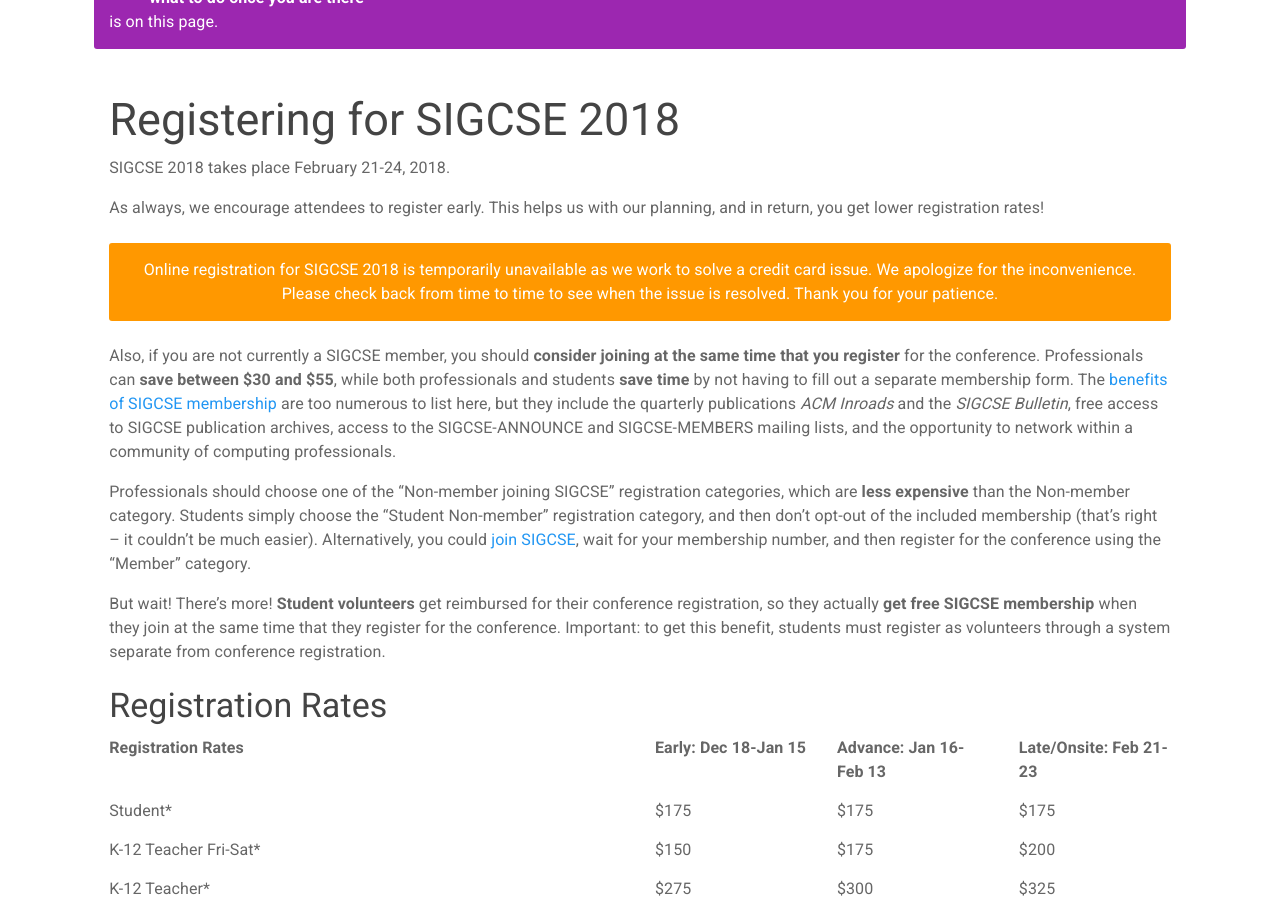
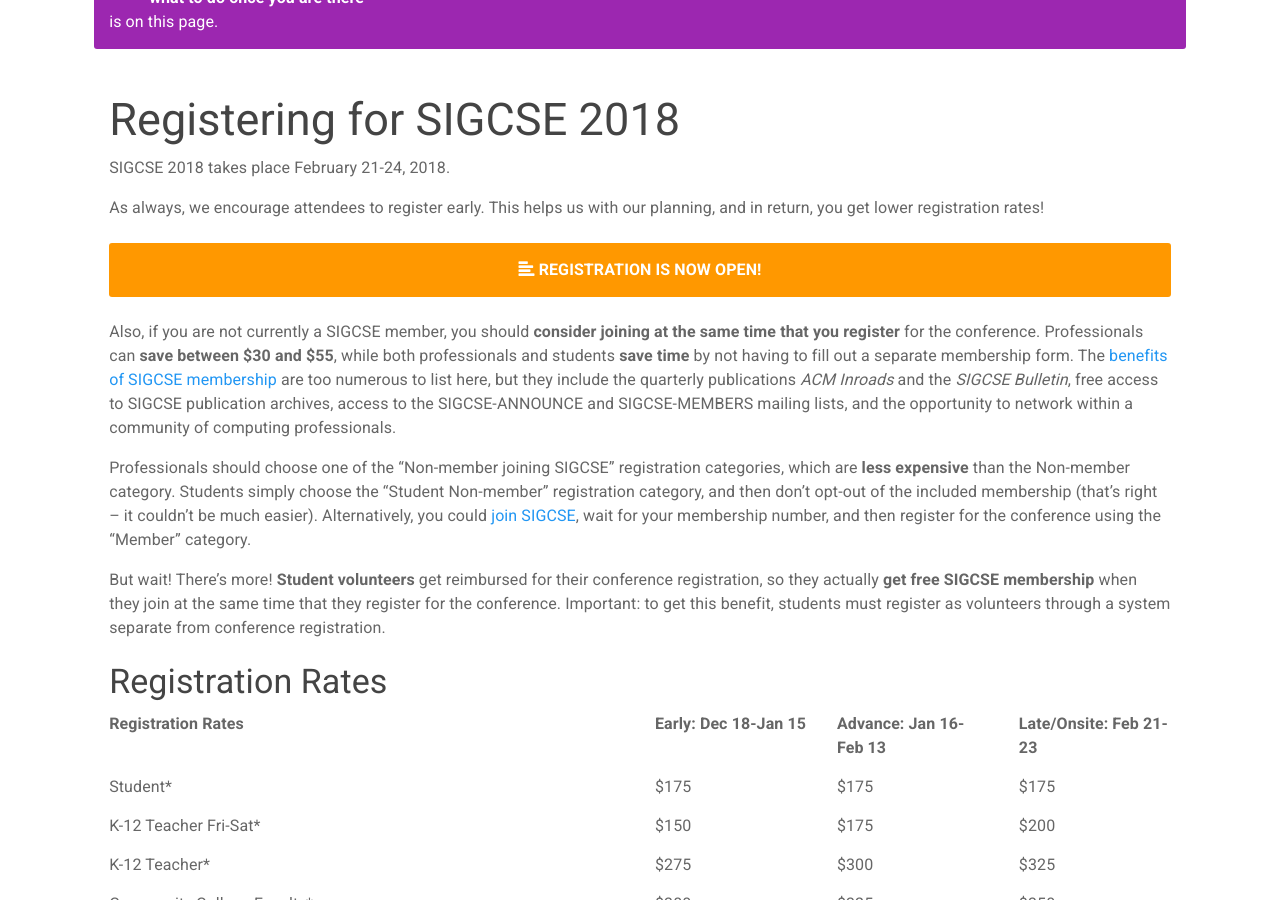
Before and after one commit to sigcsets/sigcse2018, a Jekyll site: the page built from attendees/index.md, in a window 1280 px wide and 900 px high, scrolled down 472 px. Built offline with Jekyll 4.4.1, drawn with Linux system fonts in a browser that asks for light colours.

Commit message:
registration fixed

```diff
--- a/_data/topnav.yaml
+++ b/_data/topnav.yaml
@@ -60,7 +60,7 @@
   subheads:
   - name: Venue Information
     link: /attendees/index.html
-  - name: Rates and Registration
+  - name: Registration and Rates
     link: /attendees/index.html#registering
   - name: Hotels
     link: /attendees/index.html#reserving-a-room
--- a/attendees/index.md
+++ b/attendees/index.md
@@ -53,9 +53,9 @@
 As always, we encourage attendees to register early. This helps us with our planning, and in return, you get lower registration rates!
 
 <div class = "alert alert-warning text-center" style="margin-top: 23px">
-    <!--<span class="glyphicon glyphicon-align-left" aria-hidden="true"></span>
-      <a href="https://www.regonline.com/sigcse2018">REGISTRATION IS NOW OPEN!</a><br>-->
-      Online registration for SIGCSE 2018 is temporarily unavailable as we work to solve a credit card issue. We apologize for the inconvenience. Please check back from time to time to see when the issue is resolved. Thank you for your patience.
+    <span class="glyphicon glyphicon-align-left" aria-hidden="true"></span>
+      <a href="https://www.regonline.com/sigcse2018">REGISTRATION IS NOW OPEN!</a><br>
+
   </div>
 
 {% if site.data.sigcse.registration.isopen %}
```
Also changed, not shown: index.html (+3 -4 lines).
